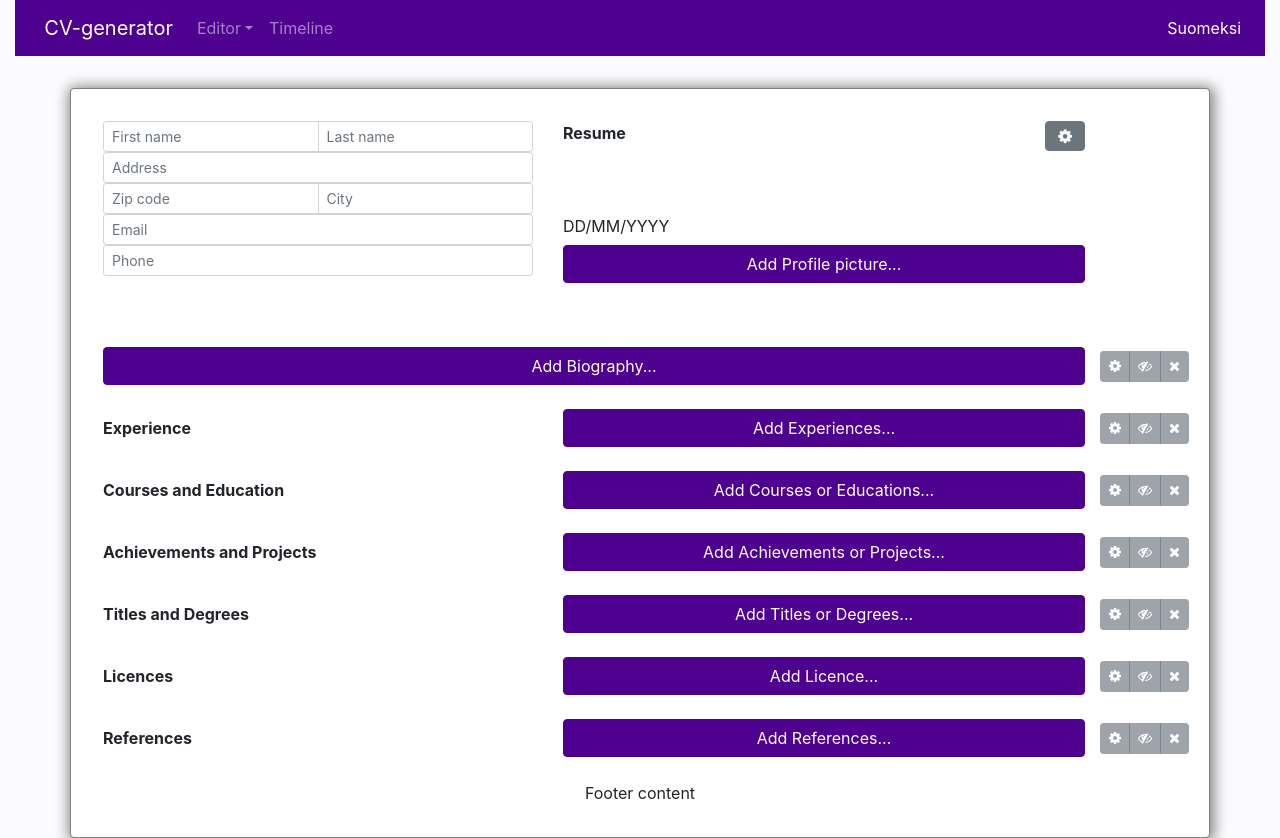
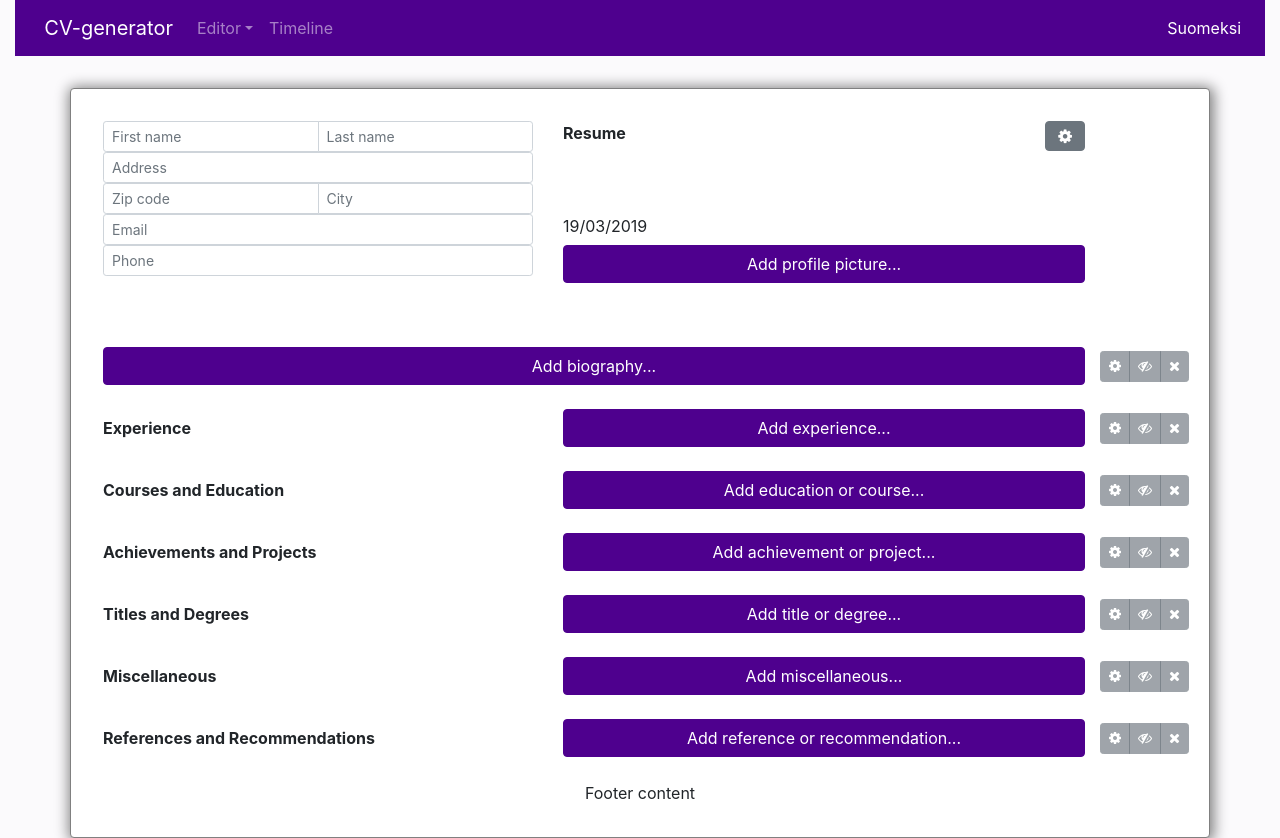
Before and after one commit to Haataja/CV-generator-frontend, a React (Create React App) app: page /#/ in a window 1280 px wide. Built offline with nearby package versions, Linux system fonts and the light colour scheme.

Commit message:
DocumentView: Add more localized fields
- Update localization keys

Signed-off-by: Joonas Lauhala <joonas.lauhala@cs.tamk.fi>

```diff
--- a/src/components/DocumentView.js
+++ b/src/components/DocumentView.js
@@ -25,7 +25,6 @@ class DocumentView extends Component {
     this.isSidebarVisible = this.isSidebarVisible.bind(this);
 
     this.getContent = this.getContent.bind(this);
-    this.getTitle = this.getTitle.bind(this);
 
     this.getLocalizedString = locale.getLocalizedString.bind(props.GLOBAL_LANGUAGE);
   }
@@ -34,14 +33,6 @@ class DocumentView extends Component {
     if (this.props.GLOBAL_LANGUAGE !== nextProps.GLOBAL_LANGUAGE) {
       this.getLocalizedString = locale.getLocalizedString.bind(nextProps.GLOBAL_LANGUAGE);
     }
-  }
-
-  getTitle() {
-    if (this.isDialogVisible()) {
-      return this.getLocalizedString(locale.getKeyFormat(locale.EDITOR_DIALOG_TITLE, this.props['EDITOR_DIALOG']));
-    }
-
-    return null;
   }
 
   getContent() {
@@ -162,16 +153,14 @@ class DocumentView extends Component {
       }
     }
 
-    return <p>{this.getLocalizedString(locale.EDITOR_DIALOG_EMPTY)}</p>;
+    return <p>{this.getLocalizedString(locale.getKeyFormat(locale.EDITOR_GENERIC_TEXT, null))}</p>;
   }
 
   onDialogShow(type) {
-    // Load data based on type
     return () => this.props.dispatch(actions.updateDialog(type));
   }
 
   onSaveChanges() {
-    // Save changes
     this.onDialogHide();
   }
 
@@ -197,6 +186,16 @@ class DocumentView extends Component {
   }
 
   render() {
+    const date = new Date();
+
+    const getFieldText = identifier => (
+      this.getLocalizedString(locale.getKeyFormat(locale.EDITOR_FIELD_TEXT, identifier))
+    );
+
+    const getTitle = identifier => (
+      this.getLocalizedString(locale.getKeyFormat(locale.EDITOR_GENERIC_TEXT, identifier))
+    );
+
     return (
       <>
         <Container fluid={true} id="editor">
@@ -208,9 +207,9 @@ class DocumentView extends Component {
                     <Col xs={5}>
                       <InputGroup size="sm">
                         <FormControl aria-label="Small" aria-describedby="inputGroup-sizing-sm"
-                                     placeholder={this.getLocalizedString(locale.EDITOR_FIELD_FIRST_NAME)}/>
+                                     placeholder={getFieldText("first_name")}/>
                         <FormControl aria-label="Small" aria-describedby="inputGroup-sizing-sm"
-                                     placeholder={this.getLocalizedString(locale.EDITOR_FIELD_LAST_NAME)}/>
+                                     placeholder={getFieldText("last_name")}/>
                       </InputGroup>
                     </Col>
                     <Col xs={4} className="title">
@@ -224,7 +223,7 @@ class DocumentView extends Component {
                     <Col xs={5}>
                       <InputGroup size="sm">
                         <FormControl aria-label="Small" aria-describedby="inputGroup-sizing-sm"
-                                     placeholder={this.getLocalizedString(locale.EDITOR_FIELD_ADDRESS)}/>
+                                     placeholder={getFieldText("address")}/>
                       </InputGroup>
                     </Col>
                   </Row>
@@ -232,9 +231,9 @@ class DocumentView extends Component {
                     <Col xs={5}>
                       <InputGroup size="sm">
                         <FormControl aria-label="Small" aria-describedby="inputGroup-sizing-sm"
-                                     placeholder={this.getLocalizedString(locale.EDITOR_FIELD_ZIP_CODE)}/>
+                                     placeholder={getFieldText("zip_code")}/>
                         <FormControl aria-label="Small" aria-describedby="inputGroup-sizing-sm"
-                                     placeholder={this.getLocalizedString(locale.EDITOR_FIELD_CITY)}/>
+                                     placeholder={getFieldText("city")}/>
                       </InputGroup>
                     </Col>
                   </Row>
@@ -242,30 +241,33 @@ class DocumentView extends Component {
                     <Col xs={5}>
                       <InputGroup size="sm">
                         <FormControl aria-label="Small" aria-describedby="inputGroup-sizing-sm"
-                                     placeholder={this.getLocalizedString(locale.EDITOR_FIELD_EMAIL)}/>
+                                     placeholder={getFieldText("email")}/>
                       </InputGroup>
                     </Col>
                     <Col xs={7} id="date">
-                      DD/MM/YYYY
+                      {date.toLocaleDateString(this.getLocalizedString(locale.GLOBAL_LANGUAGE_ISO))}
                     </Col>
                   </Row>
                   <Row>
                     <Col xs={5}>
                       <InputGroup size="sm">
                         <FormControl aria-label="Small" aria-describedby="inputGroup-sizing-sm"
-                                     placeholder={this.getLocalizedString(locale.EDITOR_FIELD_PHONE)}/>
+                                     placeholder={getFieldText("phone")}/>
                       </InputGroup>
                     </Col>
                     <Col xs={6}>
-                      <Button variant="primary" block onClick={this.onDialogShow('profile_pic')}>Add Profile
-                        picture...</Button>
+                      <Button variant="primary" block onClick={this.onDialogShow('profile_pic')}>
+                        {getFieldText("profile_pic")}
+                      </Button>
                     </Col>
                   </Row>
                 </div>
                 <div id="content">
                   <Row>
                     <Col xs={11}>
-                      <Button variant="primary" block onClick={this.onDialogShow('bio')}>Add Biography...</Button>
+                      <Button variant="primary" block onClick={this.onDialogShow('bio')}>
+                        {getFieldText("bio")}
+                      </Button>
                     </Col>
                     <Col xs={1} className="align-self-center item-controls">
                       <ButtonGroup size="sm" aria-label="Item controls">
@@ -277,11 +279,12 @@ class DocumentView extends Component {
                   </Row>
                   <Row>
                     <Col xs={5} className="align-self-center title">
-                      Experience
+                      {getTitle("experience")}
                     </Col>
                     <Col xs={6}>
-                      <Button variant="primary" block onClick={this.onDialogShow('experience')}>Add
-                        Experiences...</Button>
+                      <Button variant="primary" block onClick={this.onDialogShow('experience')}>
+                        {getFieldText("experience")}
+                      </Button>
                     </Col>
                     <Col xs={1} className="align-self-center item-controls">
                       <ButtonGroup size="sm" aria-label="Item controls">
@@ -293,11 +296,12 @@ class DocumentView extends Component {
                   </Row>
                   <Row>
                     <Col xs={5} className="align-self-center title">
-                      Courses and Education
+                      {getTitle("education")}
                     </Col>
                     <Col xs={6}>
-                      <Button variant="primary" block onClick={this.onDialogShow('education')}>Add Courses or
-                        Educations...</Button>
+                      <Button variant="primary" block onClick={this.onDialogShow('education')}>
+                        {getFieldText("education")}
+                      </Button>
                     </Col>
                     <Col xs={1} className="align-self-center item-controls">
                       <ButtonGroup size="sm" aria-label="Item controls">
@@ -309,11 +313,12 @@ class DocumentView extends Component {
                   </Row>
                   <Row>
                     <Col xs={5} className="align-self-center title">
-                      Achievements and Projects
+                      {getTitle("achievements")}
                     </Col>
                     <Col xs={6}>
-                      <Button variant="primary" block onClick={this.onDialogShow('achievements')}>Add Achievements or
-                        Projects...</Button>
+                      <Button variant="primary" block onClick={this.onDialogShow('achievements')}>
+                        {getFieldText("achievements")}
+                      </Button>
                     </Col>
                     <Col xs={1} className="align-self-center item-controls">
                       <ButtonGroup size="sm" aria-label="Item controls">
@@ -325,11 +330,12 @@ class DocumentView extends Component {
                   </Row>
                   <Row>
                     <Col xs={5} className="align-self-center title">
-                      Titles and Degrees
+                      {getTitle("titles")}
                     </Col>
                     <Col xs={6}>
-                      <Button variant="primary" block onClick={this.onDialogShow('titles')}>Add Titles or
-                        Degrees...</Button>
+                      <Button variant="primary" block onClick={this.onDialogShow('titles')}>
+                        {getFieldText("titles")}
+                      </Button>
                     </Col>
                     <Col xs={1} className="align-self-center item-controls">
                       <ButtonGroup size="sm" aria-label="Item controls">
@@ -341,10 +347,12 @@ class DocumentView extends Component {
                   </Row>
                   <Row>
                     <Col xs={5} className="align-self-center title">
-                      Licences
+                      {getTitle("misc")}
                     </Col>
                     <Col xs={6}>
-                      <Button variant="primary" block onClick={this.onDialogShow('misc')}>Add Licence...</Button>
+                      <Button variant="primary" block onClick={this.onDialogShow('misc')}>
+                        {getFieldText("misc")}
+                      </Button>
                     </Col>
                     <Col xs={1} className="align-self-center item-controls">
                       <ButtonGroup size="sm" aria-label="Item controls">
@@ -356,11 +364,12 @@ class DocumentView extends Component {
                   </Row>
                   <Row>
                     <Col xs={5} className="align-self-center title">
-                      References
+                      {getTitle("references")}
                     </Col>
                     <Col xs={6}>
-                      <Button variant="primary" block onClick={this.onDialogShow('references')}>Add
-                        References...</Button>
+                      <Button variant="primary" block onClick={this.onDialogShow('references')}>
+                        {getFieldText("references")}
+                      </Button>
                     </Col>
                     <Col xs={1} className="align-self-center item-controls">
                       <ButtonGroup size="sm" aria-label="Item controls">
@@ -389,7 +398,7 @@ class DocumentView extends Component {
         </Container>
         <Modal size="lg" show={this.isDialogVisible()} centered onHide={this.onDialogHide}>
           <Modal.Header closeButton>
-            <Modal.Title>{this.getTitle()}</Modal.Title>
+            <Modal.Title>{getTitle(this.props["EDITOR_DIALOG"])}</Modal.Title>
           </Modal.Header>
 
           <Modal.Body>
--- a/src/locales/index.js
+++ b/src/locales/index.js
@@ -3,6 +3,7 @@ import Finnish from './lang_fi';
 
 const locale = {
   GLOBAL_ID: "global_language_id",
+  GLOBAL_LANGUAGE_ISO: "global_language_iso",
   GLOBAL_LANGUAGE: "global_language",
 
   RIBBON_MENU_EDITOR: "ribbon_menu_editor",
@@ -10,16 +11,8 @@ const locale = {
   RIBBON_PUBLISH_DOCUMENT: "ribbon_menu_item_publish",
   RIBBON_MENU_TIMELINE: "ribbon_menu_timeline",
 
-  EDITOR_DIALOG_TITLE: "editor_dialog_{0}_title",
-  EDITOR_DIALOG_EMPTY: "editor_dialog_empty_content",
-
-  EDITOR_FIELD_FIRST_NAME: "editor_field_first_name_text",
-  EDITOR_FIELD_LAST_NAME: "editor_field_last_name_text",
-  EDITOR_FIELD_ADDRESS: "editor_field_address_text",
-  EDITOR_FIELD_ZIP_CODE: "editor_field_zip_code_text",
-  EDITOR_FIELD_CITY: "editor_field_city_text",
-  EDITOR_FIELD_EMAIL: "editor_field_email_text",
-  EDITOR_FIELD_PHONE: "editor_field_phone_text",
+  EDITOR_GENERIC_TEXT: "editor_generic_{0}_text",
+  EDITOR_FIELD_TEXT: "editor_field_{0}_text",
 
   TIMELINE_SHOW_WORK: "timeline_setting_show_work",
   TIMELINE_HIDE_WORK: "timeline_setting_hide_work",
@@ -48,6 +41,10 @@ const locale = {
 };
 
 function getStringIfExists(value, defaultValue) {
+  /*if (defaultValue !== locale.GLOBAL_LANGUAGE_ISO) {
+    return defaultValue;
+  }*/
+
   return typeof value === "string" ? value : defaultValue;
 }
 
--- a/src/locales/lang_en.json
+++ b/src/locales/lang_en.json
@@ -1,6 +1,6 @@
 {
   "global_language_id": "en",
-  "global_language_iso": "en-EN",
+  "global_language_iso": "en-GB",
   "global_language": "English",
 
   "ribbon_menu_editor": "Editor",
@@ -16,15 +16,24 @@
   "editor_field_email_text": "Email",
   "editor_field_phone_text": "Phone",
 
-  "editor_dialog_bio_title": "Biography",
-  "editor_dialog_experience_title": "Experience",
-  "editor_dialog_education_title": "Courses and Education",
-  "editor_dialog_achievements_title": "Achievements and Projects",
-  "editor_dialog_references_title": "References and Recommendations",
-  "editor_dialog_titles_title": "Titles and Degrees",
-  "editor_dialog_misc_title": "Miscellaneous",
-  "editor_dialog_profile_pic_title": "Profile picture",
-  "editor_dialog_empty_content": "No content available",
+  "editor_field_bio_text": "Add biography...",
+  "editor_field_experience_text": "Add experience...",
+  "editor_field_education_text": "Add education or course...",
+  "editor_field_achievements_text": "Add achievement or project...",
+  "editor_field_references_text": "Add reference or recommendation...",
+  "editor_field_profile_pic_text": "Add profile picture...",
+  "editor_field_titles_text": "Add title or degree...",
+  "editor_field_misc_text": "Add miscellaneous...",
+
+  "editor_generic_bio_text": "Biography",
+  "editor_generic_experience_text": "Experience",
+  "editor_generic_education_text": "Courses and Education",
+  "editor_generic_achievements_text": "Achievements and Projects",
+  "editor_generic_references_text": "References and Recommendations",
+  "editor_generic_titles_text": "Titles and Degrees",
+  "editor_generic_misc_text": "Miscellaneous",
+  "editor_generic_profile_pic_text": "Profile picture",
+  "editor_generic_null_text": "No content available",
 
   "timeline_setting_show_work": "Show work",
   "timeline_setting_hide_work": "Hide work",
```
Also changed, not shown: src/locales/lang_fi.json (+18 -9 lines).
